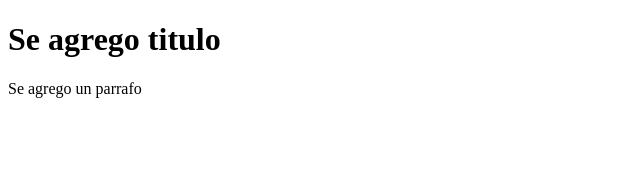
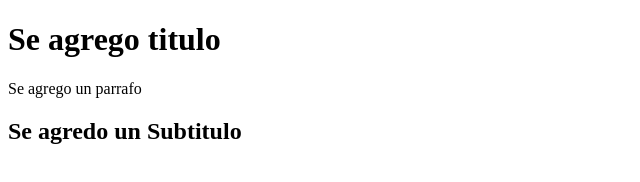
Before and after one commit to JesusChungaGuizado/Git_HelloWorld, a plain HTML site: page index.html in a window 1280 px wide. Shown: the whole page, without its empty margins (0-640 px from the left). Drawn offline with Linux system fonts and the light colour scheme.

Commit message:
Se agrego un subtitulo

```diff
--- a/index.html
+++ b/index.html
@@ -6,6 +6,7 @@
     <title>Primer archivo</title>
     <h1>Se agrego titulo</h1>
     <p>Se agrego un parrafo</p>
+    <h2>Se agredo un Subtitulo</h2>
 </head>
 <body>
 
```
